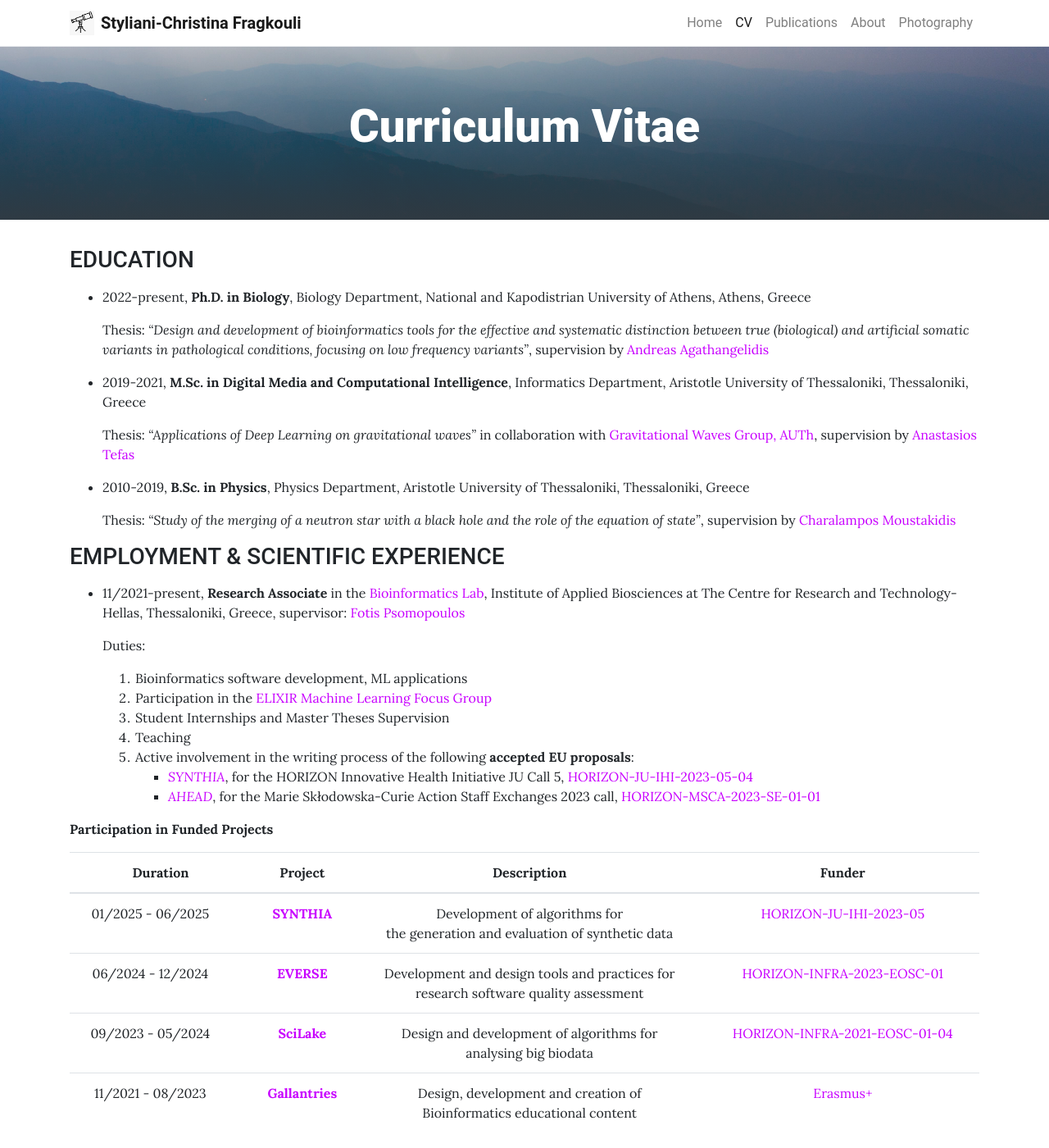
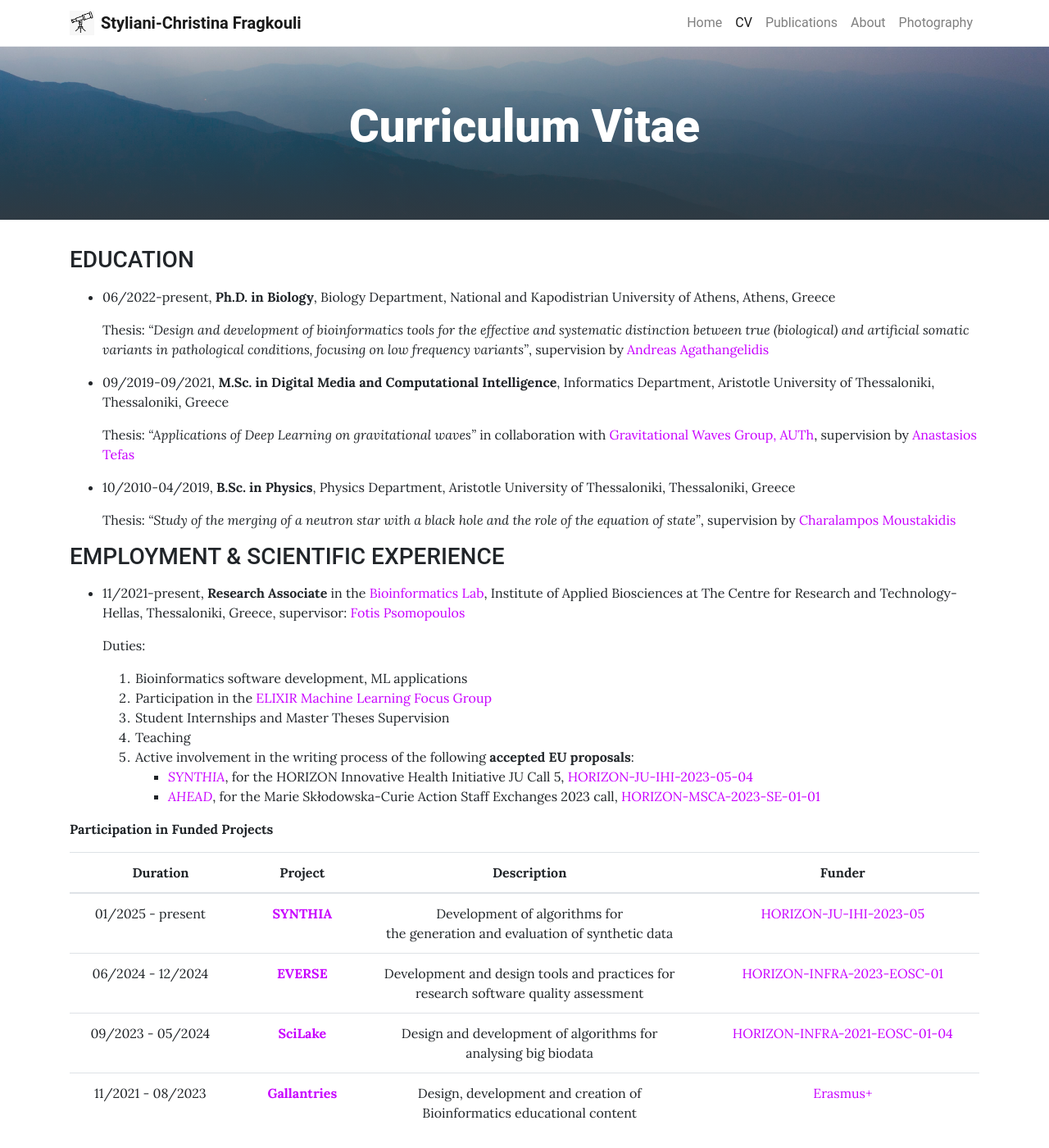
Before and after one commit to sfragkoul/sfragkoul.github.io, a Jekyll site: the page built from pages/CV.md, in a window 1280 px wide and 1400 px high. Shown: the whole window at 82% size. Built offline with Jekyll 4.4.1, drawn with Linux system fonts in a browser that asks for light colours.

Commit message:
Update CV.md

```diff
--- a/pages/CV.md
+++ b/pages/CV.md
@@ -8,15 +8,15 @@ background: /assets/img/groupLogo/CV.jpg
 ### EDUCATION
 <p style="margin-bottom:15px"></p>
 
-- 2022-present,    **Ph.D. in Biology**, Biology Department, National and Kapodistrian University of Athens, Athens, Greece
+- 06/2022-present,    **Ph.D. in Biology**, Biology Department, National and Kapodistrian University of Athens, Athens, Greece
 
   Thesis: *“Design and development of bioinformatics tools for the effective and systematic distinction between true (biological) and artificial somatic variants in pathological conditions, focusing on low frequency variants”*, supervision by [Andreas Agathangelidis](https://scholar.google.com/citations?user=IhoRB4AAAAAJ&hl=en)
 
-- 2019-2021,    **M.Sc. in Digital Media and Computational Intelligence**, Informatics Department, Aristotle University of Thessaloniki, Thessaloniki, Greece
+- 09/2019-09/2021,    **M.Sc. in Digital Media and Computational Intelligence**, Informatics Department, Aristotle University of Thessaloniki, Thessaloniki, Greece
 
   Thesis: *"Applications of Deep Learning on gravitational waves"* in collaboration with [Gravitational Waves Group, AUTh](https://niksterg.github.io/gw-group/), supervision by [Anastasios Tefas](https://scholar.google.com/citations?user=4stOS3YAAAAJ&hl=en)
 
-- 2010-2019,    **B.Sc. in Physics**, Physics Department, Aristotle University of Thessaloniki, Thessaloniki, Greece
+- 10/2010-04/2019,    **B.Sc. in Physics**, Physics Department, Aristotle University of Thessaloniki, Thessaloniki, Greece
 
   Thesis: *"Study of the merging of a neutron star with a black hole and the role of the equation of state"*, supervision by [Charalampos Moustakidis](https://scholar.google.com/citations?user=7qdKh78AAAAJ&hl=en)
 
@@ -39,7 +39,7 @@ background: /assets/img/groupLogo/CV.jpg
 
 | Duration  | Project  | Description   |  Funder |
 |:-:|:-:|:-:|:-:|
-| 01/2025 - 06/2025    &nbsp; &nbsp; &nbsp; |  [**SYNTHIA**](https://www.ihi-synthia.eu/) | Development of algorithms for <br/> the generation and evaluation of synthetic data  |  [HORIZON-JU-IHI-2023-05](https://ec.europa.eu/info/funding-tenders/opportunities/portal/screen/myarea/project/101172872/program/43108390/details) |
+| 01/2025 - present    &nbsp; &nbsp; &nbsp; |  [**SYNTHIA**](https://www.ihi-synthia.eu/) | Development of algorithms for <br/> the generation and evaluation of synthetic data  |  [HORIZON-JU-IHI-2023-05](https://ec.europa.eu/info/funding-tenders/opportunities/portal/screen/myarea/project/101172872/program/43108390/details) |
 | 06/2024 - 12/2024    &nbsp; &nbsp; &nbsp; |  [**EVERSE**](https://everse.software/) | Development and design tools and practices for <br/> research software quality assessment  |  [HORIZON-INFRA-2023-EOSC-01](https://ec.europa.eu/info/funding-tenders/opportunities/portal/screen/opportunities/topic-details/horizon-infra-2023-eosc-01-02) |
 | 09/2023 - 05/2024 &nbsp; &nbsp; &nbsp; |  [**SciLake**](https://scilake.eu/) |  Design and development of algorithms for <br/> analysing big biodata |  [HORIZON-INFRA-2021-EOSC-01-04](https://ec.europa.eu/info/funding-tenders/opportunities/portal/screen/opportunities/topic-details/horizon-infra-2021-eosc-01-04) |
 |  11/2021 - 08/2023 &nbsp; &nbsp; &nbsp; |  [**Gallantries**](https://gallantries.github.io/) |  Design, development and creation of <br/> Bioinformatics educational content |  [Erasmus+](https://ec.europa.eu/programmes/erasmus-plus/node_en) |
```
